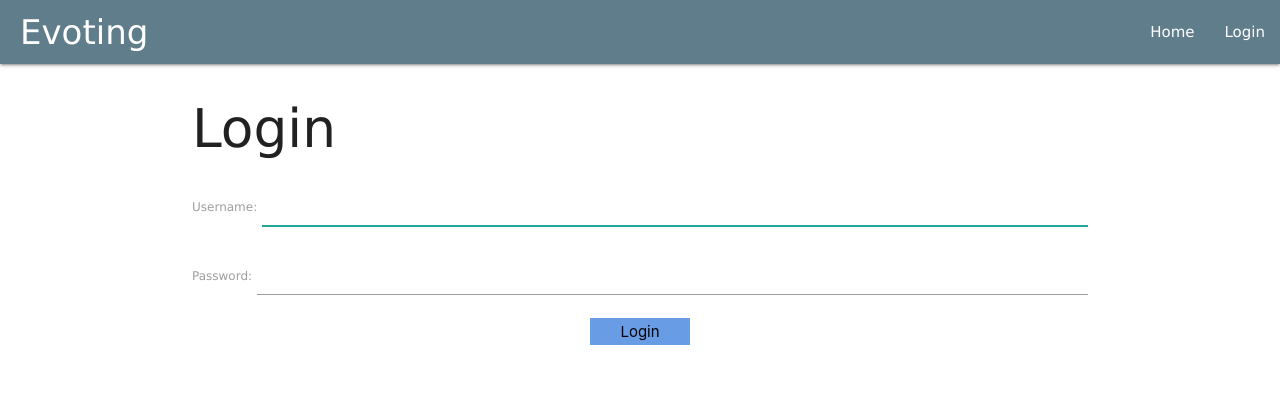
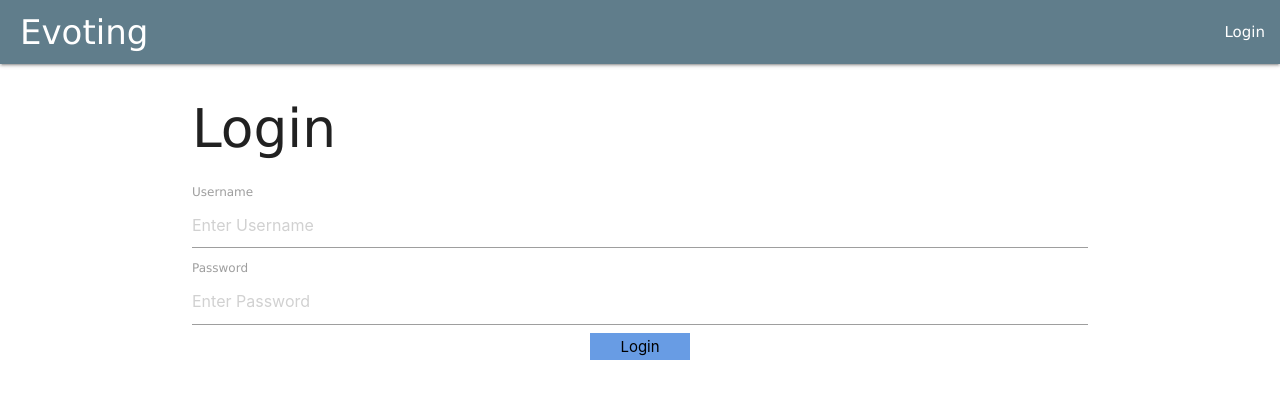
Before and after one commit to QwikSylver/E-voting-app, a Django app: page /login/ in a window 1280 px wide. Shown: the top 399 px of the page. Run offline with Django 4.2, Linux system fonts and the light colour scheme.

Commit message:
Implemented Page Restriction

```diff
--- a/app/elections/templates/elections/base.html
+++ b/app/elections/templates/elections/base.html
@@ -25,8 +25,8 @@
             ><i class="material-icons">menu</i></a
           >
           <ul class="right high-on-med-and-down">
+            {% if user.is_authenticated %}
             <li><a href="{% url 'home' %}">Home</a></li>
-            {% if user.is_authenticated %}
             <li>
               <a href="{% url 'user_profile' user.pk %}">Profile</a>
             </li>
--- a/app/elections/templates/registration/login.html
+++ b/app/elections/templates/registration/login.html
@@ -6,7 +6,11 @@
 <div class="container">
   <h2>Login</h2>
   <form action="" method="post">
-    {% csrf_token %} {{form.as_p}}
+    {% csrf_token %}
+    <label>Username</label>
+    <input type="text" name="username" placeholder="Enter Username" required />
+    <label>Password</label>
+    <input type="password" name="password" placeholder="Enter Password" required />
     <input type="submit" value="Login" />
   </form>
 </div>
--- a/app/elections/urls.py
+++ b/app/elections/urls.py
@@ -5,10 +5,14 @@ from .views import (
     electionsPage,
     electionDetails,
     categoryDetails,
+    logoutUser,
+    loginPage,
 )
 
 
 urlpatterns = [
+    path('login/', loginPage, name='login'),
+    path('logout/', logoutUser, name='logout'),
     path("elections/", electionsPage, name="home"),
     path("elections/<str:election_id>", electionDetails, name="elections_details"),
     path("user_profile/<str:user_id>", UserProfileView, name="user_profile"),
--- a/app/elections/views.py
+++ b/app/elections/views.py
@@ -1,35 +1,65 @@
+# from urllib import request
 from django.http import HttpResponse, Http404
+from django.contrib import messages
 from django.shortcuts import render, redirect
 from django.contrib.auth.decorators import login_required
 from django.contrib.auth import authenticate, login, logout
 from .models import *
 
+def logoutUser(request):
+    logout(request)
+    return redirect('login')
 
-def HomePageView(response):
-    return HttpResponse("Home Page")
+def UserProfileView(request, user_id):
 
-
-def UserProfileView(response, user_id):
+    if request.user.is_authenticated:
+        return redirect('home')
     try:
         user = Voter.objects.get(voter_id=user_id)
     except Voter.DoesNotExist:
         raise Http404("Voter does not exist")
-    return render(response, "elections/user_profile.html", {"user": user})
+    return render(request, "elections/user_profile.html", {"user": user})
 
+def loginPage(request):
+    if request.user.is_authenticated:
+        return redirect('home')
 
+    if request.method == 'POST':
+        username = request.POST['username']
+        password = request.POST['password']
+
+        try:
+            user = Voter.objects.get(voter_id=username)
+        except:
+            messages.error(request, 'Incorrect Username or Password')
+
+        user = authenticate(request, username=username, password=password)
+
+        if user is not None:
+            if user.is_active:
+                login(request, user)
+                return redirect('home')
+            else:
+                messages.error(request, 'Account is disabled')
+        else:
+            messages.error(request, 'Username or Password Does Not Exist')
+
+    return render(request, 'registration/login.html', {})
+
+@login_required(login_url='login')
 def electionsPage(request):
     elections = Election.objects.all()
     context = {"elections": elections}
     return render(request, "elections/elections/elections.html", context)
 
-
+@login_required(login_url='login')
 def electionDetails(request, election_id):
     election = Election.objects.get(election_id=election_id)
     categories = Category.objects.filter(election=election_id)
     context = {"election": election, "categories": categories}
     return render(request, "elections/elections/election_details.html", context)
 
-
+@login_required(login_url='login')
 def categoryDetails(request, category_id):
     category = Category.objects.get(category_id=category_id)
     candidates = Candidate.objects.filter(candidate_category=category_id)
@@ -38,7 +68,6 @@ def categoryDetails(request, category_id):
 
     election = category.election
 
-    # Does not work
     if request.method == 'POST':
         candidate = Candidate.objects.get(candidate_id=request.POST.get('candidate_id'))
 
@@ -49,7 +78,7 @@ def categoryDetails(request, category_id):
         vote = Vote.objects.create(voter_id=voter, candidate_id=candidate, election_id=election)
         vote.save()
 
-        return redirect('category_details', category_id=category_id)
+        return redirect('elections_details', category_id=category_id)
 
     context = {"category": category, "candidates": candidates}
     return render(request, "elections/elections/category.html", context)
```
